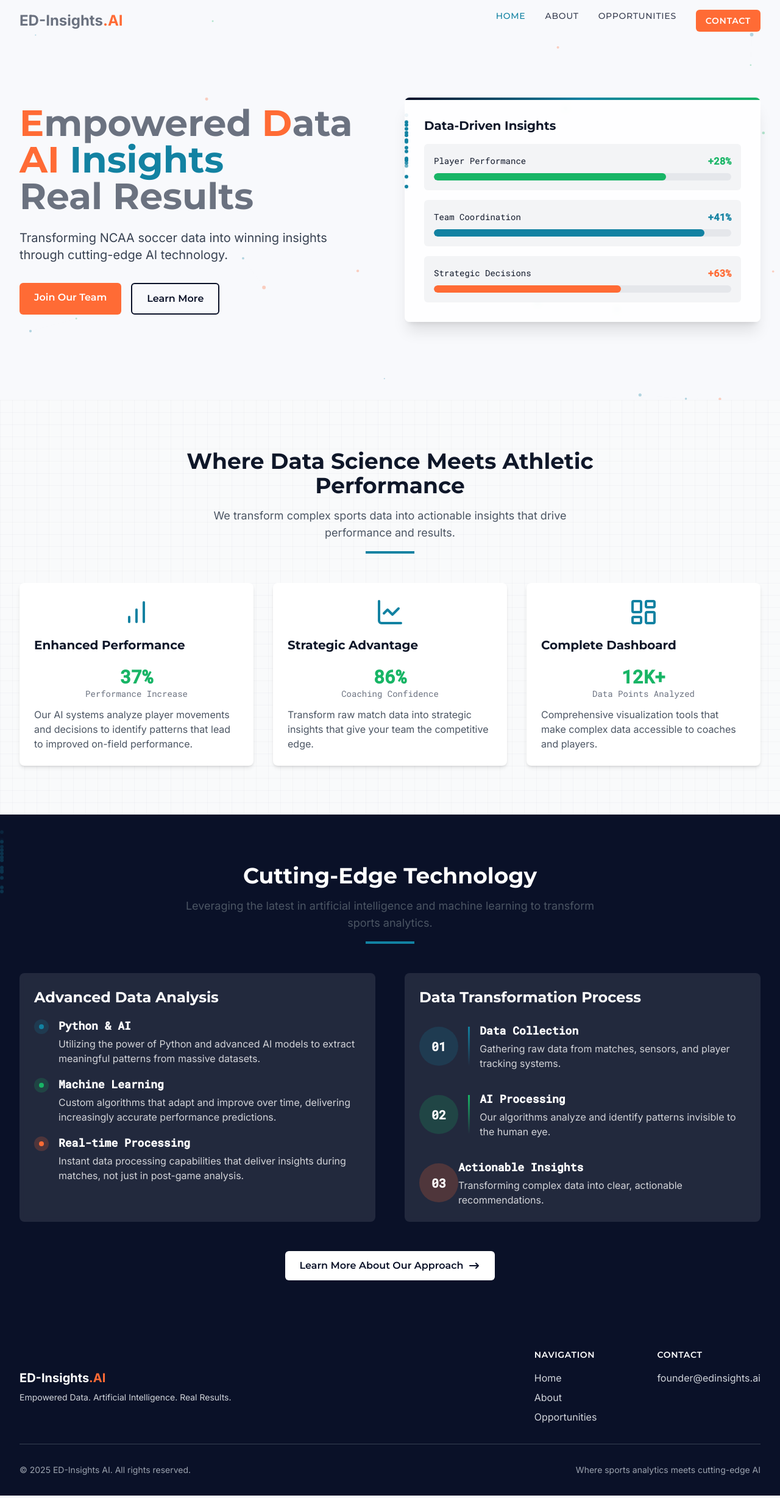
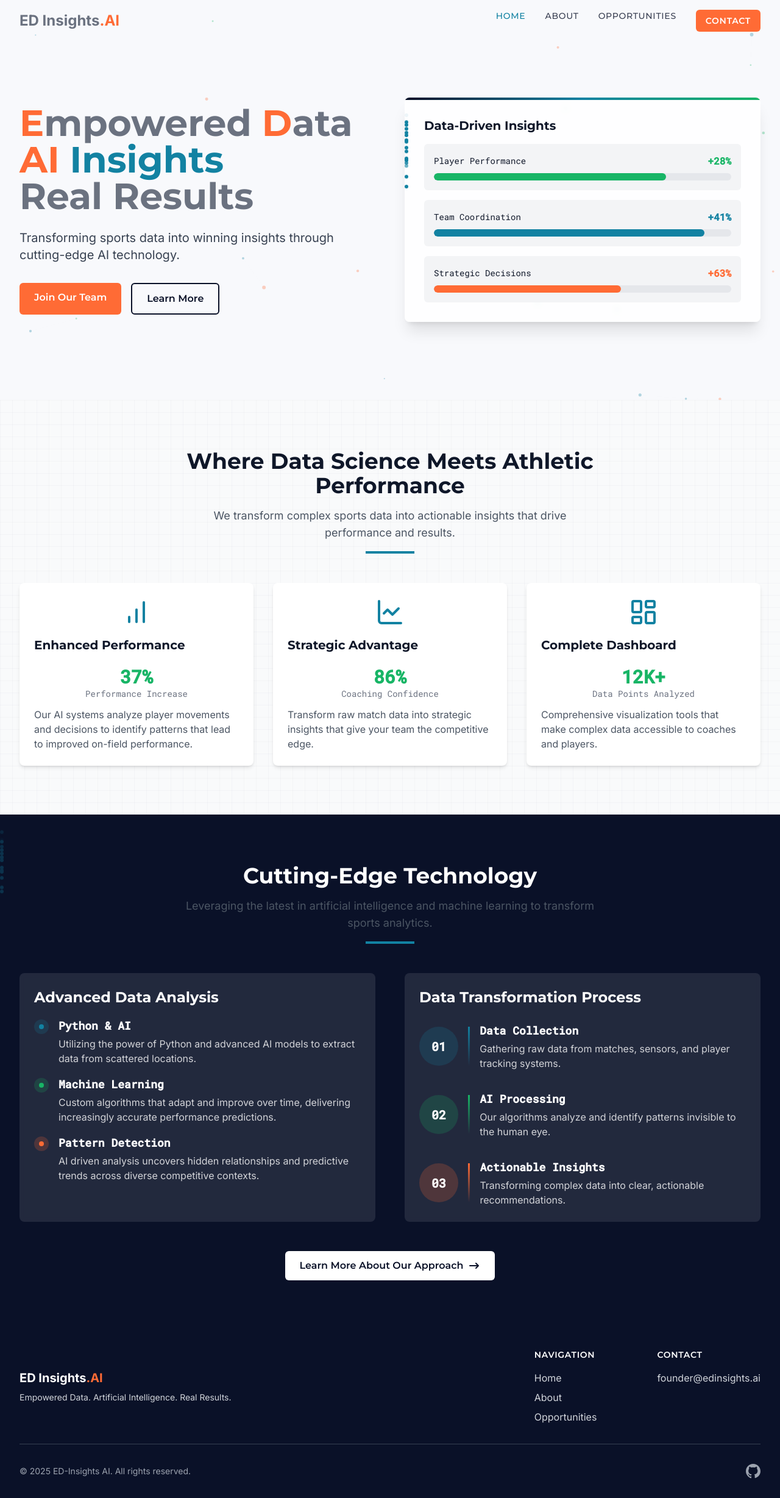
Before and after one commit to ed-insights-ai/edinsights-web, a React (Vite) app: page / in a window 1280 px wide. Shown: the whole page at 61% size. Built offline with nearby package versions, Linux system fonts and the light colour scheme.

Commit message:
Rework name

```diff
--- a/index.html
+++ b/index.html
@@ -3,11 +3,11 @@
   <head>
     <meta charset="UTF-8" />
     <meta name="viewport" content="width=device-width, initial-scale=1.0" />
-    <title>ED-Insights AI - Empowered Data. Artificial Intelligence. Real Results.</title>
+    <title>ED Insights AI - Empowered Data. Artificial Intelligence. Real Results.</title>
     <meta name="description" content="Transforming sports data into actionable insights through AI. Join our team for NCAA soccer analytics projects." />
-    <meta name="author" content="ED-Insights AI" />
+    <meta name="author" content="ED Insights AI" />
 
-    <meta property="og:title" content="ED-Insights AI - Sports Analytics Meets AI" />
+    <meta property="og:title" content="ED Insights AI - Sports Analytics Meets AI" />
     <meta property="og:description" content="Transforming sports data into actionable insights through AI. Join our team for NCAA soccer analytics projects." />
     <meta property="og:type" content="website" />
     <meta property="og:image" content="./placeholder.svg" />
--- a/src/components/Footer.tsx
+++ b/src/components/Footer.tsx
@@ -1,4 +1,3 @@
-
 import { Link } from 'react-router-dom';
 
 const Footer = () => {
@@ -10,7 +9,7 @@ const Footer = () => {
         <div className="flex flex-col md:flex-row justify-between items-center">
           <div className="mb-6 md:mb-0">
             <div className="flex items-baseline">
-              <span className="text-xl font-bold">ED-Insights</span>
+              <span className="text-xl font-bold">ED Insights</span>
               <span className="text-xl font-bold text-highlight">.AI</span>
             </div>
             <p className="mt-2 text-sm text-gray-300 max-w-md">
@@ -46,9 +45,11 @@ const Footer = () => {
             &copy; {currentYear} ED-Insights AI. All rights reserved.
           </p>
           <div className="mt-4 sm:mt-0">
-            <p className="text-sm text-gray-400">
-              Where sports analytics meets cutting-edge AI
-            </p>
+            <a href="https://github.com/ed-insights-ai" target="_blank" rel="noopener noreferrer" className="text-gray-400 hover:text-white transition-colors">
+              <svg xmlns="http://www.w3.org/2000/svg" className="h-6 w-6" fill="currentColor" viewBox="0 0 24 24">
+                <path d="M12 0C5.37 0 0 5.37 0 12c0 5.3 3.438 9.8 8.207 11.387.6.113.793-.263.793-.587 0-.287-.012-1.243-.012-2.263-3.338.738-4.042-1.612-4.042-1.612-.525-1.337-1.287-1.687-1.287-1.687-1.05-.713.075-.7.075-.7 1.162.087 1.775 1.2 1.775 1.2 1.038 1.775 2.713 1.262 3.375.962.1-.75.412-1.262.75-1.55-2.662-.3-5.462-1.337-5.462-5.962 0-1.312.462-2.387 1.2-3.225-.113-.3-.525-1.512.113-3.15 0 0 1-.312 3.3 1.2.95-.263 1.962-.387 2.962-.387s2.012.125 2.962.387c2.3-1.512 3.3-1.2 3.3-1.2.637 1.637.225 2.85.113 3.15.75.837 1.2 1.912 1.2 3.225 0 4.637-2.8 5.662-5.475 5.962.425.362.8 1.087.8 2.2 0 1.587-.012 2.862-.012 3.25 0 .325.2.7.8.587C20.562 21.8 24 17.3 24 12c0-6.63-5.37-12-12-12z" />
+              </svg>
+            </a>
           </div>
         </div>
       </div>
--- a/src/components/Header.tsx
+++ b/src/components/Header.tsx
@@ -47,7 +47,7 @@ const Header = () => {
         <div className="flex justify-between items-center">
           <Link to="/" className="flex items-center space-x-2">
             <div className="flex items-baseline">
-              <span className="text-xl sm:text-2xl font-bold text-gray-500">ED-Insights</span>
+              <span className="text-xl sm:text-2xl font-bold text-gray-500">ED Insights</span>
               <span className="text-xl sm:text-2xl font-bold text-highlight">.AI</span>
             </div>
           </Link>
--- a/src/pages/About.tsx
+++ b/src/pages/About.tsx
@@ -15,7 +15,7 @@ const About = () => {
         <DataDots className="opacity-30" />
         <div className="container mx-auto px-4 sm:px-6 lg:px-8 relative">
           <div className="max-w-3xl mx-auto text-center">
-            <h1 className="text-4xl md:text-5xl font-bold mb-6 font-headline">About ED-Insights AI</h1>
+            <h1 className="text-4xl md:text-5xl font-bold mb-6 font-headline">About ED Insights AI</h1>
             <p className="text-xl mb-0 text-white/80 max-w-2xl mx-auto">
               Transforming the world of sports analytics through innovative AI solutions.
             </p>
@@ -35,7 +35,7 @@ const About = () => {
               />
 
               <p className="text-gray-600 mb-6">
-                At ED-Insights AI, we believe that the future of sports lies at the intersection of athletic performance and advanced analytics. Our mission is to transform raw sports data into actionable insights that drive performance, strategy, and results.
+                At ED Insights AI, we believe that the future of sports lies at the intersection of athletic performance and advanced analytics. Our mission is to transform raw sports data into actionable insights that drive performance, strategy, and results.
               </p>
 
               <p className="text-gray-600 mb-6">
--- a/src/pages/Index.tsx
+++ b/src/pages/Index.tsx
@@ -24,7 +24,7 @@ const Home = () => {
                 <span className="text-gray-500">Real Results</span>
               </h1>
               <p className="text-xl mb-8 text-gray-700 max-w-xl">
-                Transforming NCAA soccer data into winning insights through cutting-edge AI technology.
+                Transforming sports data into winning insights through cutting-edge AI technology.
               </p>
               <div className="flex flex-wrap gap-4">
                 <Link to="/opportunities" className="highlight-button">
@@ -138,7 +138,7 @@ const Home = () => {
                     </div>
                     <div>
                       <h4 className="font-mono text-lg mb-1">Python & AI</h4>
-                      <p className="text-white/80">Utilizing the power of Python and advanced AI models to extract meaningful patterns from massive datasets.</p>
+                      <p className="text-white/80">Utilizing the power of Python and advanced AI models to extract data from scattered locations.</p>
                     </div>
                   </div>
 
@@ -157,8 +157,8 @@ const Home = () => {
                       <div className="w-2 h-2 rounded-full bg-highlight"></div>
                     </div>
                     <div>
-                      <h4 className="font-mono text-lg mb-1">Real-time Processing</h4>
-                      <p className="text-white/80">Instant data processing capabilities that deliver insights during matches, not just in post-game analysis.</p>
+                      <h4 className="font-mono text-lg mb-1">Pattern Detection</h4>
+                      <p className="text-white/80">AI driven analysis uncovers hidden relationships and predictive trends across diverse competitive contexts.</p>
                     </div>
                   </div>
                 </div>
@@ -197,6 +197,7 @@ const Home = () => {
                       <div className="w-16 h-16 bg-highlight/20 rounded-full flex items-center justify-center shrink-0">
                         <span className="font-mono font-bold text-xl">03</span>
                       </div>
+                      <div className="h-16 w-1 bg-gradient-to-b from-highlight to-transparent mx-4"></div>
                       <div>
                         <h4 className="font-mono text-lg mb-1">Actionable Insights</h4>
                         <p className="text-white/80">Transforming complex data into clear, actionable recommendations.</p>
```
Also changed, not shown: 1 other file (tests, documents, lock files or other folders).
